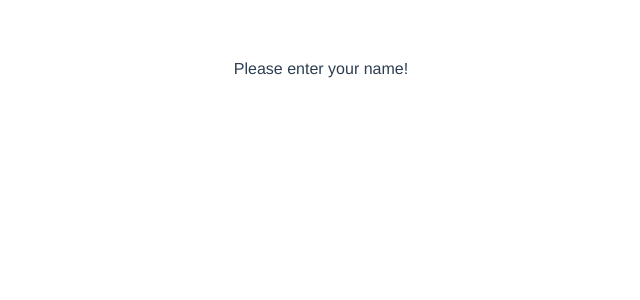
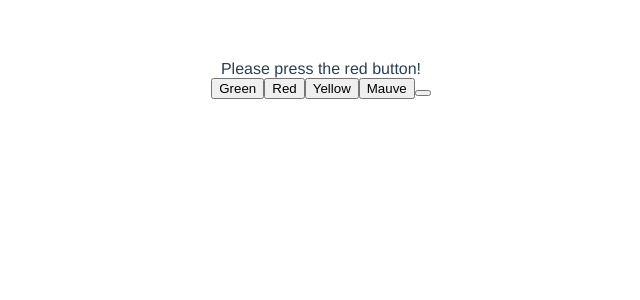
Before and after one commit to KevinZijlmans/Stressfull, a Vue app: page /#/secondpage in a window 1280 px wide. Shown: the top 300 px of the page, without its empty margins (319-959 px from the left). Built offline with nearby package versions, Linux system fonts and the light colour scheme.

Commit message:
Added buttons to second page

```diff
--- a/src/components/SecondPage.vue
+++ b/src/components/SecondPage.vue
@@ -1,9 +1,18 @@
 <template>
     <div>
-        Please enter your name!
+Please press the red button!
+<br />
+<button>Green</button>
+<button>Red</button>
+<button>Yellow</button>
+<button>Mauve</button>
+<router-link to="/thirdpage">
+<button></button>
+</router-link>
     </div>
+
 </template>
-<script>
+<script type="text/javascript">
 export default {
 
 }
```
